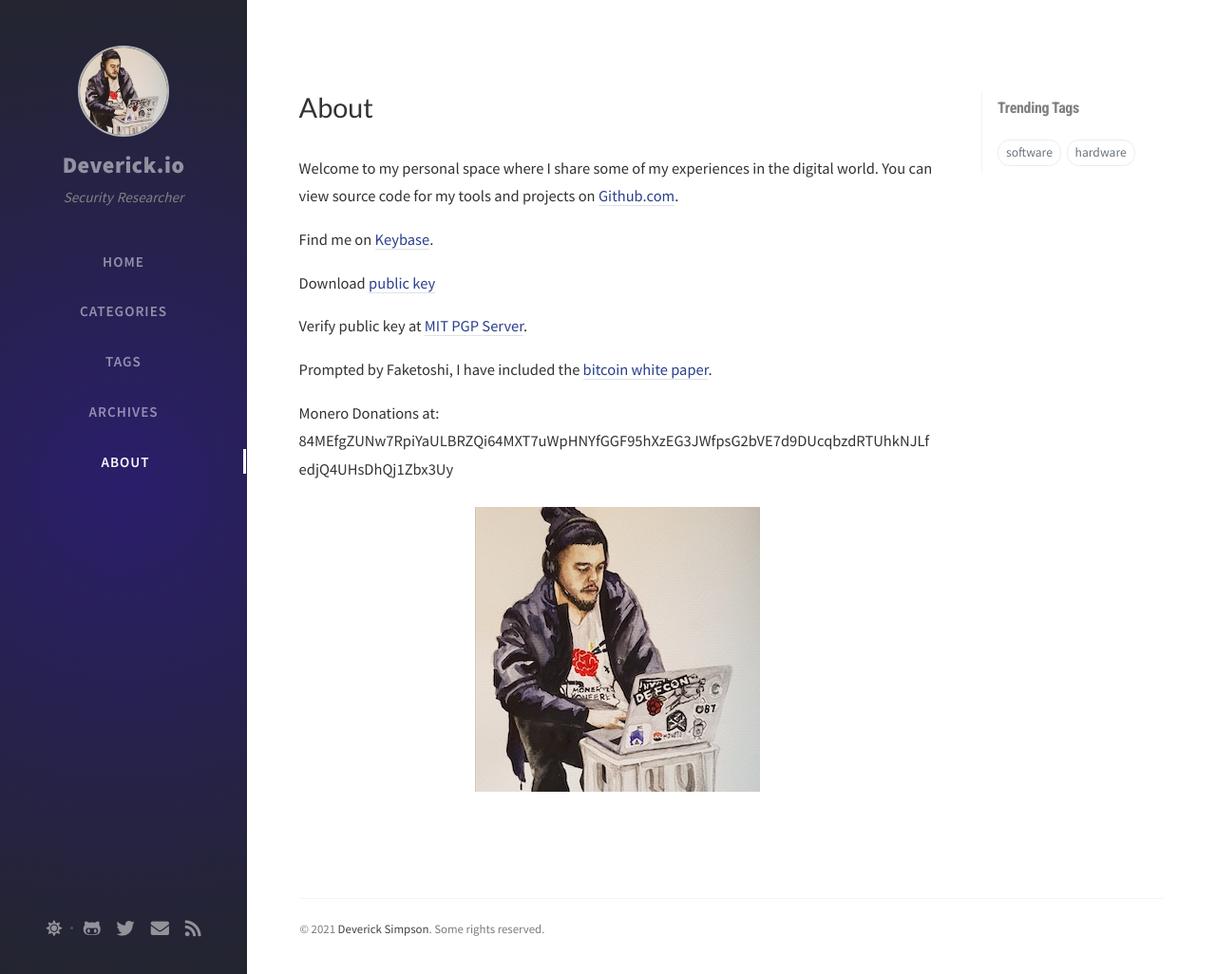
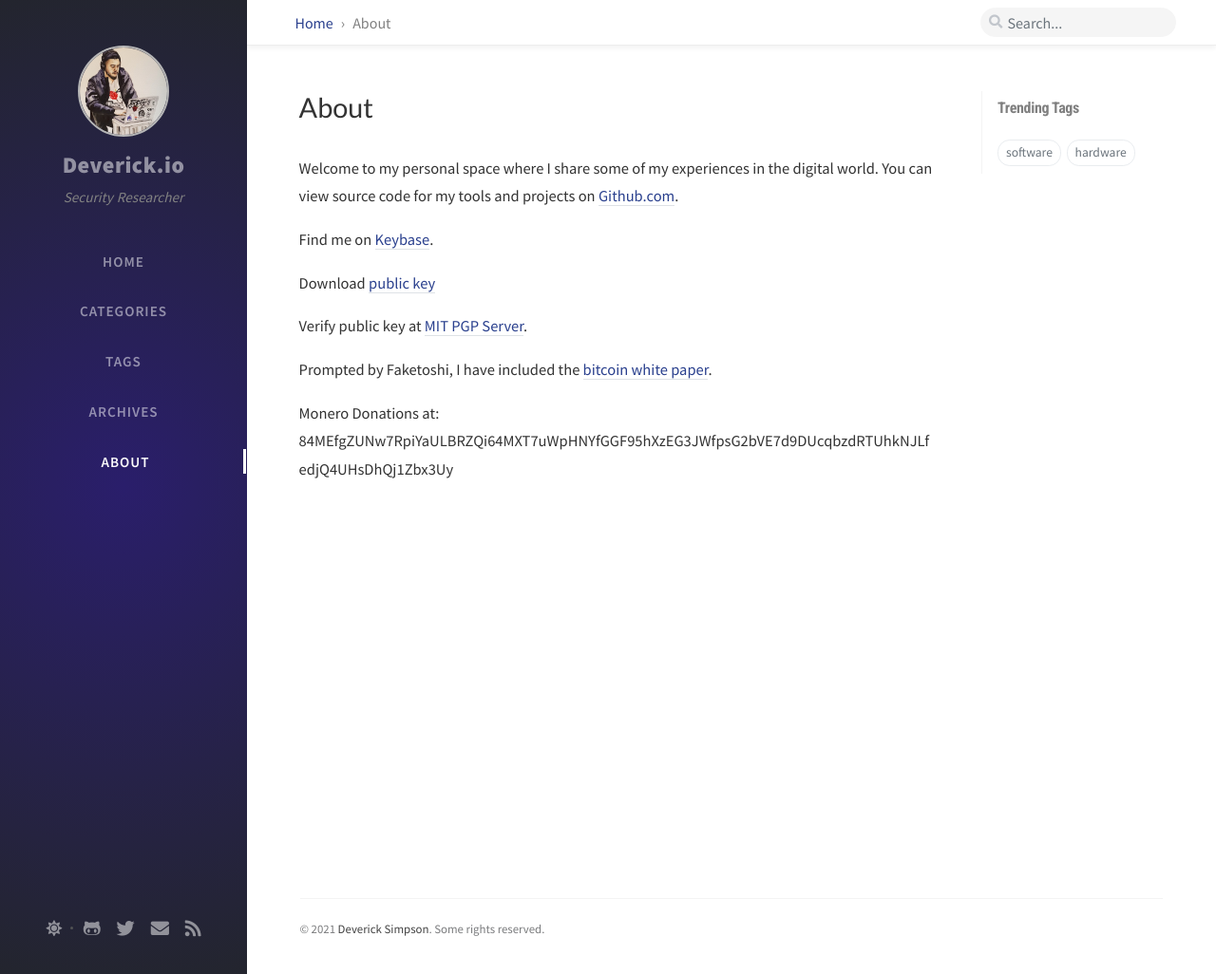
Before and after one commit to deverickapollo/Deverick.io, a Jekyll site: the page built from tabs/about.md, in a window 1280 px wide and 1026 px high. Shown: the whole window at 95% size. Built offline with Jekyll 4.4.1, drawn with Linux system fonts in a browser that asks for light colours; nearby versions of some CDN libraries; comment, search, counter and statistics services are not loaded.

Commit message:
Update about.md

```diff
--- a/tabs/about.md
+++ b/tabs/about.md
@@ -22,5 +22,3 @@
 
 Monero Donations at:
 84MEfgZUNw7RpiYaULBRZQi64MXT7uWpHNYfGGF95hXzEG3JWfpsG2bVE7d9DUcqbzdRTUhkNJLfedjQ4UHsDhQj1Zbx3Uy
-
-![Deverick](/assets/img/main/self.jpg "Deverick")
```
